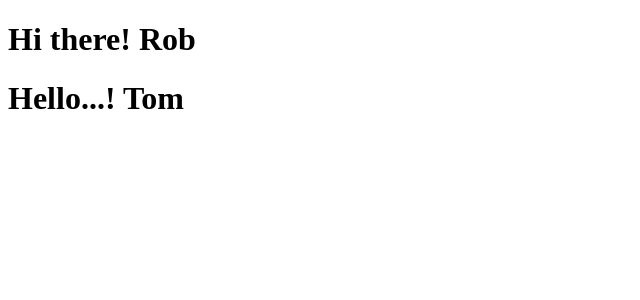
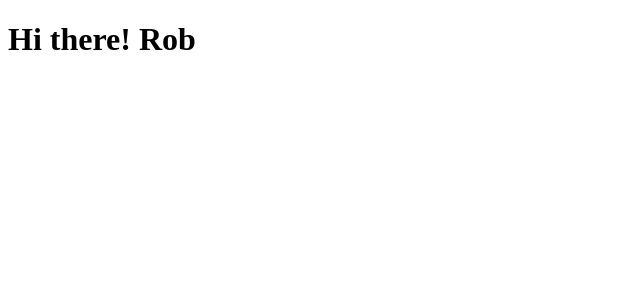
Before and after one commit to patriciakennedy/react-learning-hub, a React (Vite) app in the folder reactpro/: page / in a window 1280 px wide. Shown: the top 300 px of the page, without its empty margins (0-640 px from the left). Built offline with nearby package versions, Linux system fonts and the light colour scheme.

Commit message:
Update App.jsx

```diff
--- a/reactpro/src/App.jsx
+++ b/reactpro/src/App.jsx
@@ -5,7 +5,6 @@ function App() {
   return (
     <div className="App">
       <Hello name="Rob" message="Hi there!" />
-      <Hello name="Tom" message="Hello...!" />
     </div>
   );
 };
```
